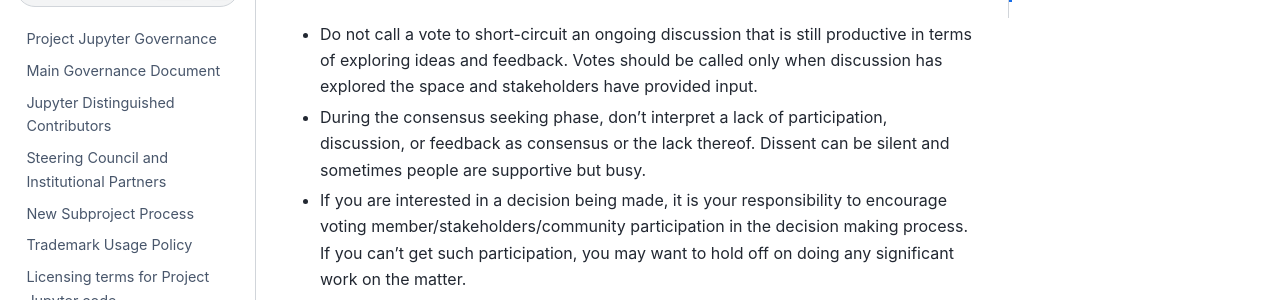
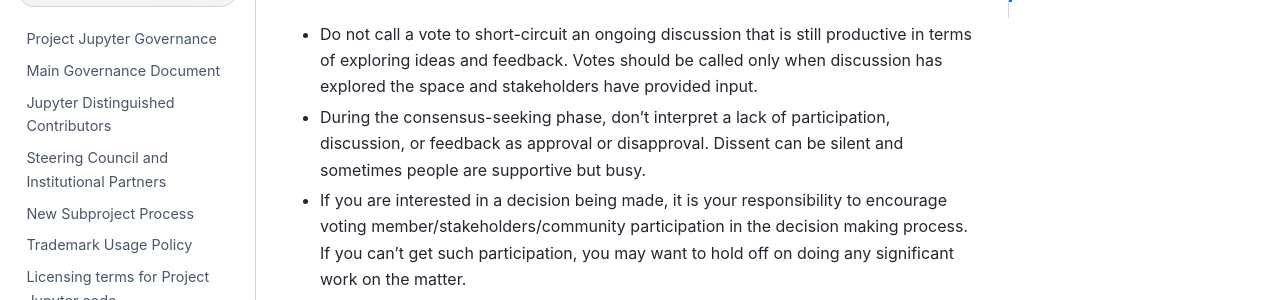
Before and after one commit to jupyter/governance, a Jupyter Book: the page built from decision_making.md, in a window 1280 px wide and 900 px high, scrolled down 1871 px. Shown: the part 153-453 px from the top of the window. Built offline with Jupyter Book 1.0.4 settings and Sphinx 7.4.7 and the Sphinx Book theme 1.1.4, drawn with Linux system fonts in a browser that asks for light colours; pages that are not in the unit, such as notebooks, are missing from menus.

Commit message:
Update decision_making.md
This change isn't too controversial, but it's worth considering that it's entirely possible to both disapprove and still vote in favor of a motion. Nonetheless, simplifying the sentence is good :+1:

Co-authored-by: Jason Grout <jasongrout@users.noreply.github.com>

```diff
--- a/decision_making.md
+++ b/decision_making.md
@@ -30,7 +30,7 @@
 While the previous section is prescriptive for all Jupyter teams, the following are recommended guidelines rather than mandatory procedures.
 
 - Do not call a vote to short-circuit an ongoing discussion that is still productive in terms of exploring ideas and feedback. Votes should be called only when discussion has explored the space and stakeholders have provided input.
-- During the consensus seeking phase, don’t interpret a lack of participation, discussion, or feedback as consensus or the lack thereof. Dissent can be silent and sometimes people are supportive but busy.
+- During the consensus-seeking phase, don’t interpret a lack of participation, discussion, or feedback as approval or disapproval. Dissent can be silent and sometimes people are supportive but busy.
 - If you are interested in a decision being made, it is your responsibility to encourage voting member/stakeholders/community participation in the decision making process. If you can’t get such participation, you may want to hold off on doing any significant work on the matter.
 - Special guidelines for software projects making decisions:
   - Add a link to this document in your issue and PR templates along with a link to the decision-making body membership (see recommended language below).
```
